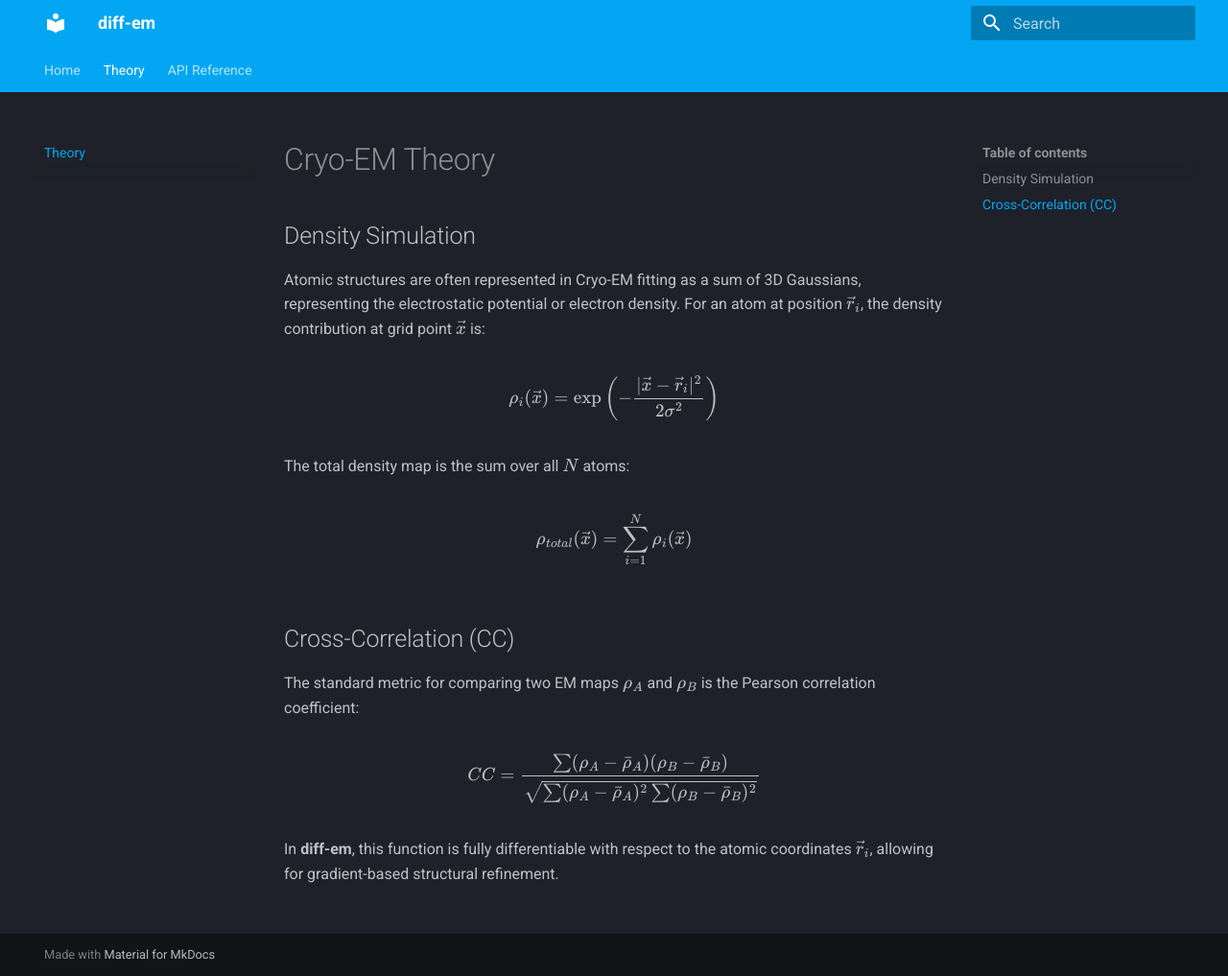
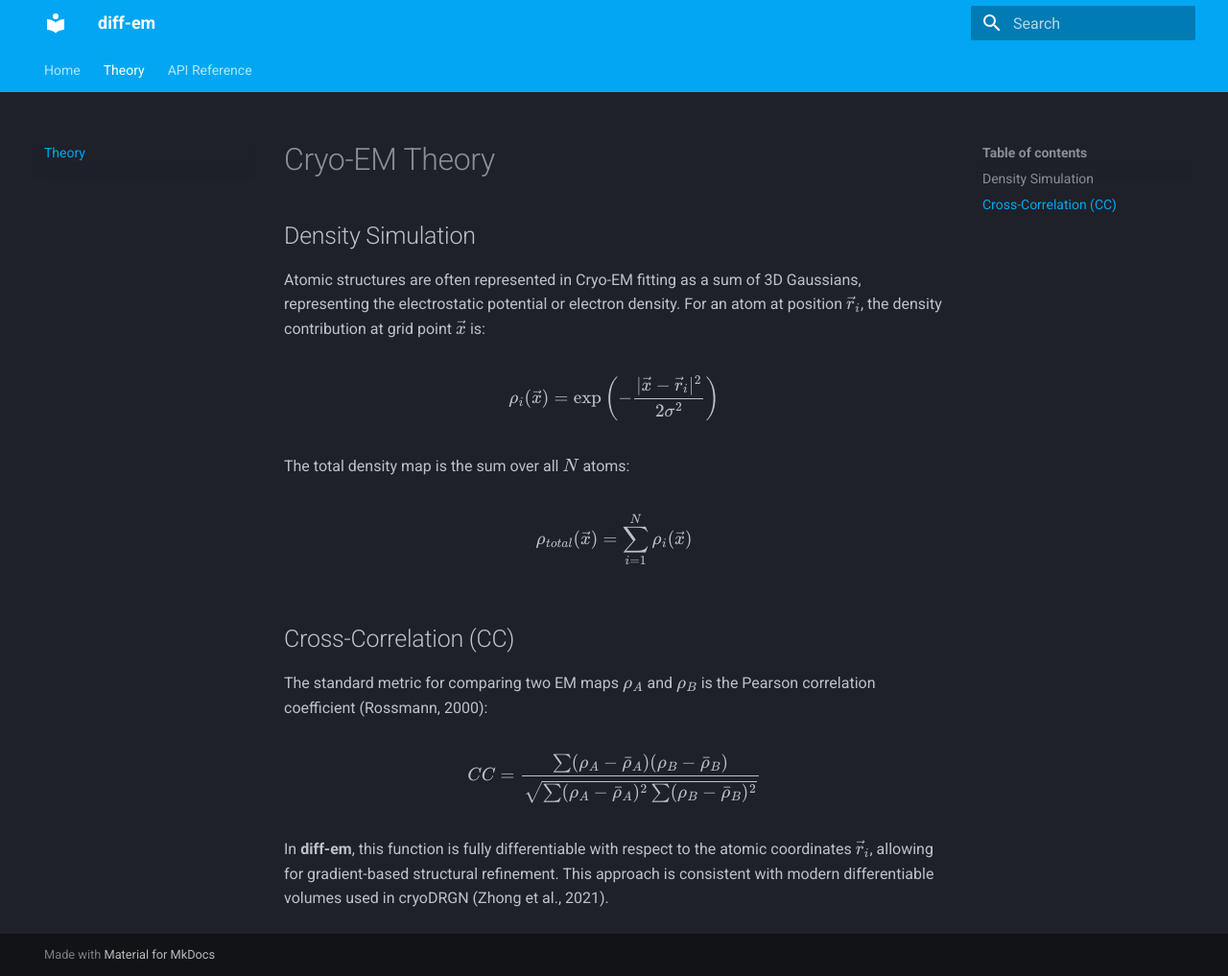
Before and after one commit to elkins/diff-em, an MkDocs documentation site: the page built from docs/theory.md, in a window 1280 px wide and 1017 px high. Shown: the whole window at 96% size. Built offline with MkDocs 1.6.1 and Material for MkDocs 9.7.7, drawn with Linux system fonts in a browser that asks for light colours.

```diff
--- a/docs/theory.md
+++ b/docs/theory.md
@@ -12,8 +12,8 @@ $$\rho_{total}(\vec{x}) = \sum_{i=1}^N \rho_i(\vec{x})$$
 
 ## Cross-Correlation (CC)
 
-The standard metric for comparing two EM maps $\rho_A$ and $\rho_B$ is the Pearson correlation coefficient:
+The standard metric for comparing two EM maps $\rho_A$ and $\rho_B$ is the Pearson correlation coefficient (Rossmann, 2000):
 
 $$CC = \frac{\sum (\rho_A - \bar{\rho}_A)(\rho_B - \bar{\rho}_B)}{\sqrt{\sum (\rho_A - \bar{\rho}_A)^2 \sum (\rho_B - \bar{\rho}_B)^2}}$$
 
-In **diff-em**, this function is fully differentiable with respect to the atomic coordinates $\vec{r}_i$, allowing for gradient-based structural refinement.
+In **diff-em**, this function is fully differentiable with respect to the atomic coordinates $\vec{r}_i$, allowing for gradient-based structural refinement. This approach is consistent with modern differentiable volumes used in cryoDRGN (Zhong et al., 2021).
```
Also changed, not shown: README.md (+2 -2 lines).
